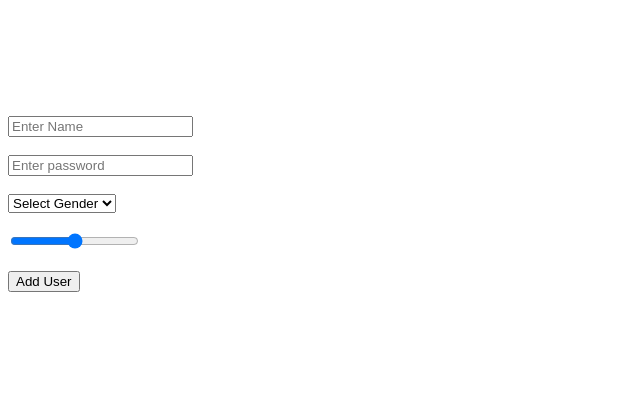
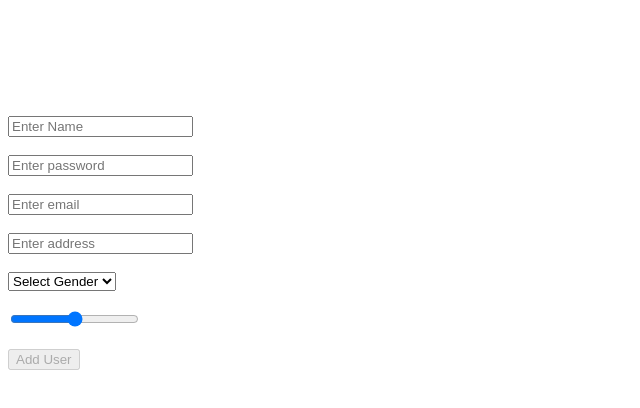
Before and after one commit to Chabsy123/angular-v19-tutorial, an Angular app: page / in a window 1280 px wide. Shown: the top 408 px of the page, without its empty margins (0-640 px from the left). Built offline with nearby package versions, Linux system fonts and the light colour scheme.

Commit message:
Add Template Driven Form Validation

```diff
--- a/src/app/app.component.html
+++ b/src/app/app.component.html
@@ -527,7 +527,6 @@
 <h3>{{ profileForm.value.password }}</h3>
 <h3>{{ profileForm.value.email }}</h3> -->
 
-
 <!-- template driven forms -->
 <!-- Template-Driven Form -->
 
@@ -536,29 +535,81 @@
   When the form is submitted, it triggers addUser() with the form's values.
 -->
 <form #userForm="ngForm" (ngSubmit)="addUser(userForm.value)">
-
-  <!-- Input field bound to 'name' via ngModel -->
-  <input type="text" placeholder="Enter Name" name="name" ngModel />
+  <!-- Input field bound to 'name' via ngModel and the required #name is to make sure the name placeholder is not empty -->
+  <input
+    required
+    #name="ngModel"
+    type="text"
+    placeholder="Enter Name"
+    name="name"
+    ngModel
+  />
+  <!-- a condition that occurs when the name field is invalid -->
+  <span class="error" *ngIf="name.invalid && name.touched"
+    >Name is required field</span
+  >
   <br /><br />
 
   <!-- Input field bound to 'password' -->
-  <input type="password" placeholder="Enter password" name="password" ngModel />
+  <input
+    #password="ngModel"
+    type="password"
+    required
+    minlength="5"
+    maxlength="10"
+    placeholder="Enter password"
+    name="password"
+    ngModel
+  />
+  <span class="error" *ngIf="password.invalid && password.touched"
+    >Password is required,min length 5 and maxlength 10
+  </span>
+  <br /><br />
+
+  <!-- Input field bound to 'email' -->
+  <input
+    #email="ngModel"
+    type="email"
+    placeholder="Enter email"
+    name="email"
+    ngModel
+  />
+  <span class="error" *ngIf="email.invalid && email.touched"
+    >Please enter valid email</span
+  >
+  <br /><br />
+  <!-- Input field bound to 'address' -->
+  <input
+    #address="ngModel"
+    pattern="[a-zA-Z0-9\s]+"
+    type="text"
+    placeholder="Enter address"
+    name="address"
+    ngModel
+  />
+  <span class="error" *ngIf="address.invalid && address.touched"
+    >Please enter valid address</span
+  >
   <br /><br />
 
   <!-- Dropdown field bound to 'gender' -->
-  <select name="gender" ngModel>
+  <select #gender="ngModel" required  name="gender" ngModel>
     <option value="">Select Gender</option>
     <option value="male">Male</option>
     <option value="female">Female</option>
   </select>
+  <span class="error" *ngIf="gender.invalid && gender.touched"
+    >Please select gender</span
+  >
   <br /><br />
 
   <!-- Range input is bound to 'range' (note: missing ngModel, so won't update userData unless added) -->
-  <input type="range" name="range" ngModel/>
+  <input type="range" name="range" ngModel />
   <br /><br />
 
   <!-- Submits the form -->
-  <button>Add User</button>
+  <!-- renders the form invalid if the input is invalid -->
+  <button [disabled]="userForm.invalid">Add User</button>
 </form>
 
 <!-- Display submitted user data -->
--- a/src/app/app.component.ts
+++ b/src/app/app.component.ts
@@ -20,7 +20,7 @@
   // when routing you import as well i.e routeroutlet and routerlink
   // with reactive forms you import reactiveformmodule
   // for template driven forms you import formsmodule
-  imports: [FormsModule],
+  imports: [FormsModule,NgIf],
   templateUrl: './app.component.html',
   styleUrl: './app.component.css'
 })
```
Lines whose indentation alone changed are shown as unchanged.
